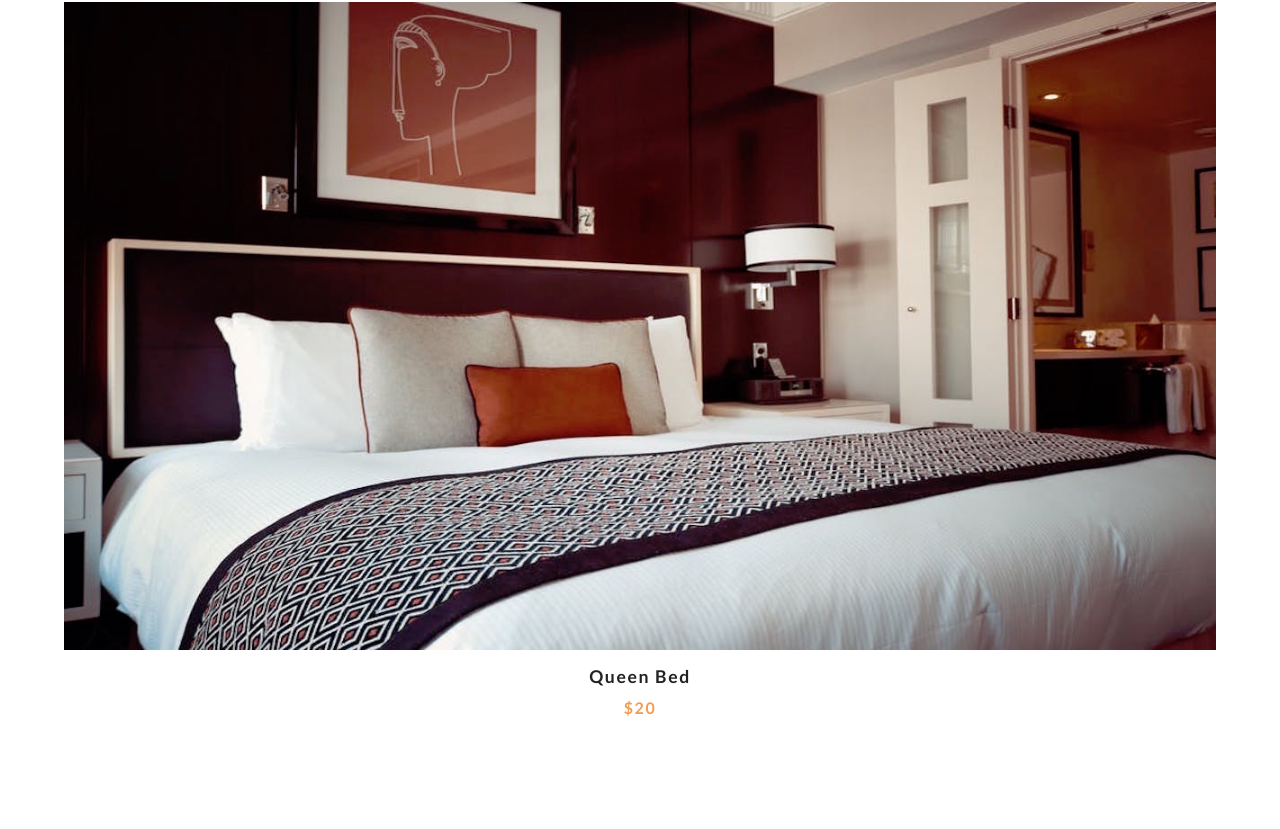
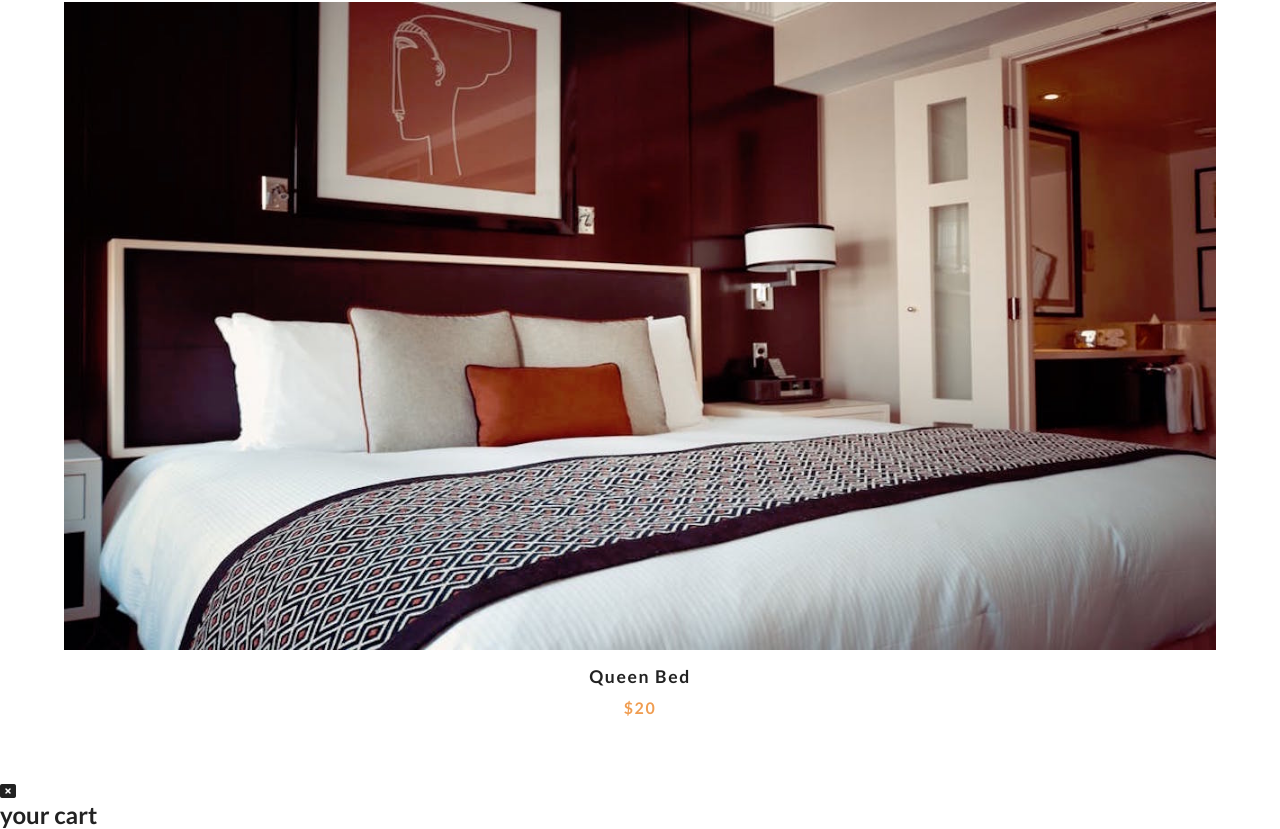
Before and after one commit to maheralayoubi/Add-to-cart-js-system, a plain HTML site: page index.html in a window 1280 px wide. Shown: the part 990-1819 px from the top of the page. Before the commit the page ends 1771 px from the top, so only its background shows below. Drawn offline with Linux system fonts and the light colour scheme.

Commit message:
Cart HTML sructure

```diff
--- a/index.html
+++ b/index.html
@@ -56,8 +56,17 @@
             <!-- End Of Single Product -->
         </div>
     </section>
-
     <!-- End Of Products -->
+    <!-- Cart -->
+    <div class="cart-overlay">
+        <div class="cart">
+            <span class="close-cart">
+                <i class="fas fa-window-close"></i>
+            </span>
+            <h2>your cart</h2>
+        </div>
+    </div>
+    <!-- End Of Cart -->
     <script src="app.js"></script>
     <!-- Font Awesome-->
     <script src="https://kit.fontawesome.com/9876ad8afc.js" crossorigin="anonymous"></script>
```
